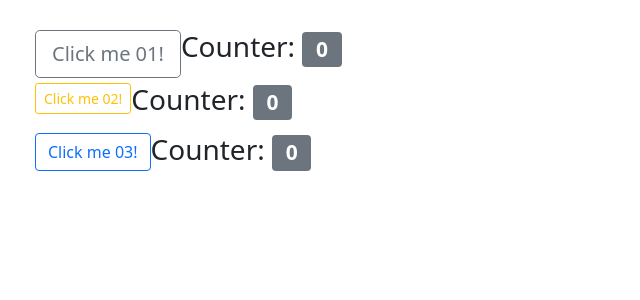
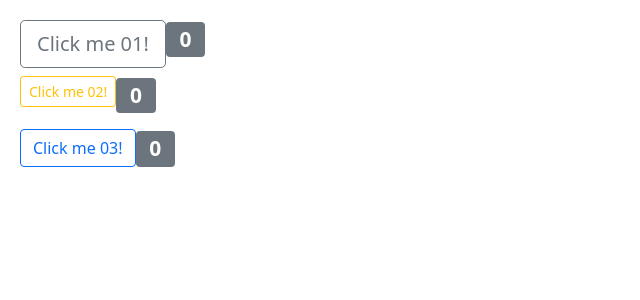
Before and after one commit to tomek1703/inqoo_angular_basics, an Angular app in the folder inqoo_angular/: page / in a window 1280 px wide. Shown: the top 300 px of the page, without its empty margins (0-640 px from the left). Built offline with nearby package versions, Linux system fonts and the light colour scheme.

Commit message:
add counters example

```diff
--- a/inqoo_angular/src/app/app.component.html
+++ b/inqoo_angular/src/app/app.component.html
@@ -1,23 +1,23 @@
-<div style="margin: 30px">
+<div class="inqoo-container">
 
-  <div style="margin: 5px; display: flex">
-    <app-inqoo-button [size]="'large'" [color]="'secondary'">
+  <div class="inqoo-container--row">
+    <app-inqoo-button [size]="'large'" [color]="'secondary'" (buttonCustomClick)="onLargeSecButtonCounter()">
       Click me 01!
     </app-inqoo-button>
-    <app-inqoo-badge></app-inqoo-badge>
+    <app-inqoo-badge [counter]="largeSecButtonCounter"></app-inqoo-badge>
   </div>
 
-  <div style="margin: 5px; display: flex">
-    <app-inqoo-button [size]="'small'" [color]="'warning'">
+  <div class="inqoo-container--row">
+    <app-inqoo-button [size]="'small'" [color]="'warning'" (buttonCustomClick)="onSmallWarningButtonCounter()">
       Click me 02!
     </app-inqoo-button>
-    <app-inqoo-badge></app-inqoo-badge>
+    <app-inqoo-badge [counter]="smallWarningButtonCounter"></app-inqoo-badge>
   </div>
 
-  <div style="margin: 5px; display: flex">
-    <app-inqoo-button (buttonCustomClick)="onButtonCustomClick($event)">
+  <div class="inqoo-container--row">
+    <app-inqoo-button (buttonCustomClick)="onDefaultButtonCustomClick($event)">
       Click me 03!
     </app-inqoo-button>
-    <app-inqoo-badge></app-inqoo-badge>
+    <app-inqoo-badge [counter]="defaultButtonCounter"></app-inqoo-badge>
   </div>
 </div>
--- a/inqoo_angular/src/app/app.component.scss
+++ b/inqoo_angular/src/app/app.component.scss
@@ -0,0 +1,8 @@
+.inqoo-container{
+  padding: 2vh;
+
+  &--row{
+    display: flex;
+    padding: 0.5vh;
+  }
+}
--- a/inqoo_angular/src/app/app.component.ts
+++ b/inqoo_angular/src/app/app.component.ts
@@ -9,6 +9,11 @@ import {InqooButtonClickEvent} from "./shared/models/inqoo-button-click-event";
 export class AppComponent {
   title = 'inqoo_angular';
 
+  largeSecButtonCounter: number = 0;
+  defaultButtonCounter: number = 0;
+  smallWarningButtonCounter: number = 0;
 
-  onButtonCustomClick = (event: InqooButtonClickEvent) => console.log('onButtonCustomClick', event);
+  onLargeSecButtonCounter = () => this.largeSecButtonCounter += 1;
+  onSmallWarningButtonCounter = () => this.smallWarningButtonCounter += 1;
+  onDefaultButtonCustomClick = (event: InqooButtonClickEvent) => this.defaultButtonCounter += 1;
 }
--- a/inqoo_angular/src/app/shared/components/inqoo-badge/inqoo-badge.component.html
+++ b/inqoo_angular/src/app/shared/components/inqoo-badge/inqoo-badge.component.html
@@ -1 +1 @@
-<h3>Counter: <span class="badge bg-secondary">{{ counter }}</span></h3>
+<h3><span class="badge bg-secondary">{{ counter }}</span></h3>
```
